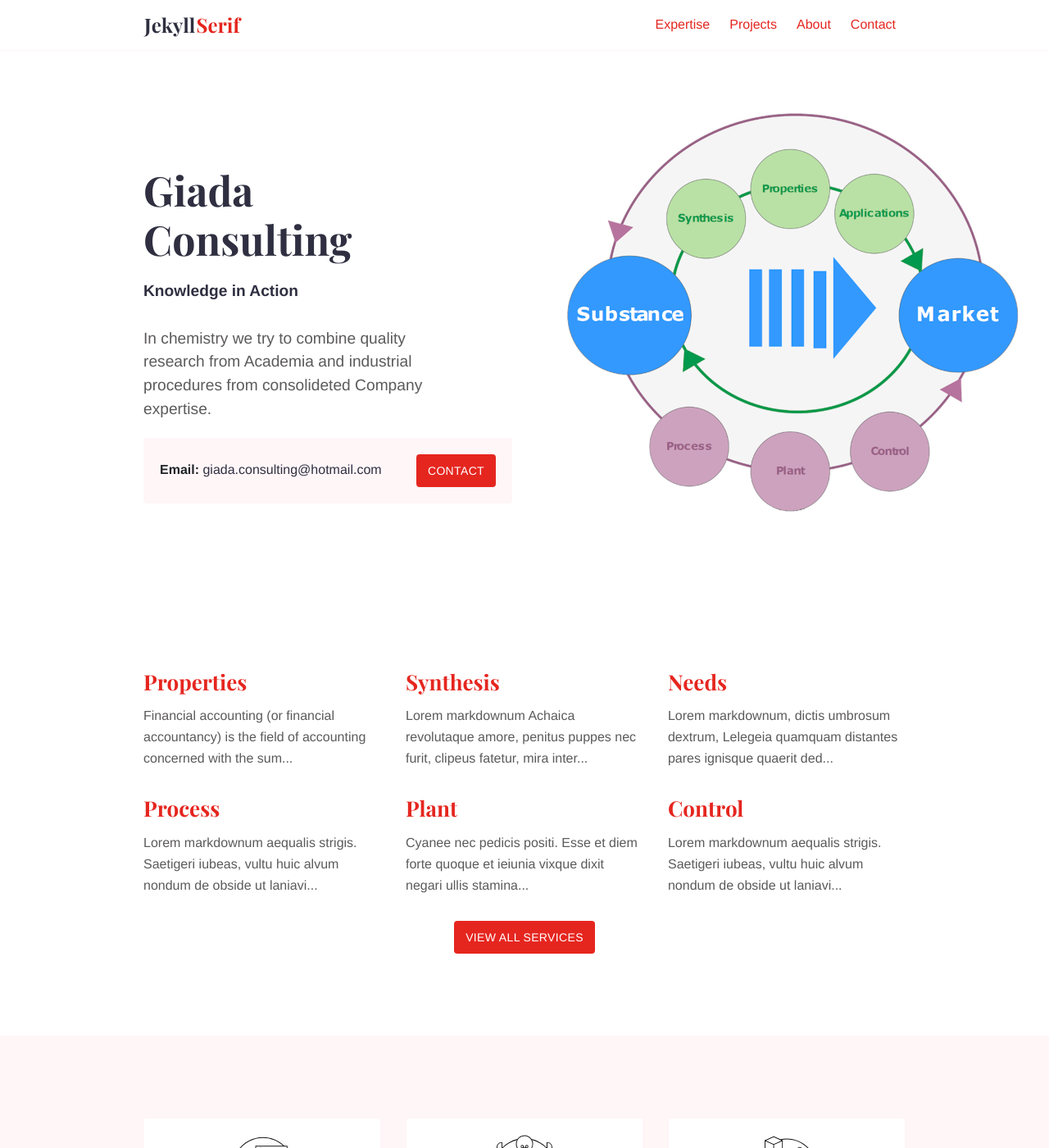
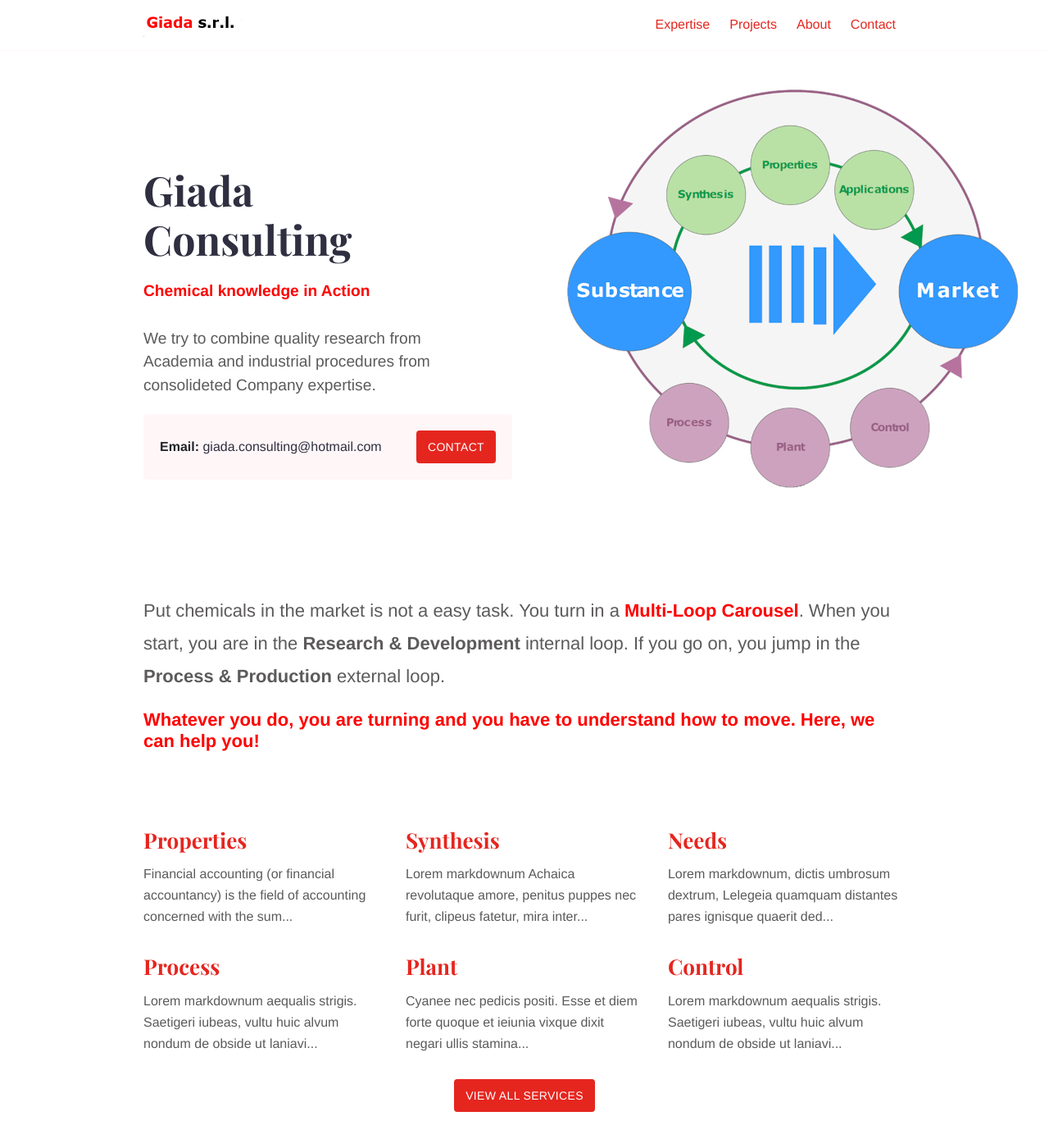
Before and after one commit to GiadaConsulting/GiadaConsulting.github.io, a Jekyll site: the page built from index.md, in a window 1280 px wide and 1400 px high. Shown: the whole window at 82% size. Built offline with Jekyll 4.4.1, drawn with Linux system fonts in a browser that asks for light colours.

Commit message:
Home page modification

```diff
--- a/_config.yml
+++ b/_config.yml
@@ -6,7 +6,7 @@ logo:
   mobile: "images/logo/logo-mobile.svg"
   mobile_height: "32px"
   mobile_width: "32px"
-  desktop: "images/logo/logo.svg"
+  desktop: "images/logo/giada_logo.png"
   desktop_height: "32px"
   desktop_width: "120px"
 
--- a/_layouts/home.html
+++ b/_layouts/home.html
@@ -17,6 +17,17 @@ bodyClass: "page-home"
         <img alt="{{ page.title }}" class="intro-image{% if page.intro_image_absolute %} intro-image-absolute{% endif %}{% if page.intro_image_hide_on_mobile %} intro-image-hide-mobile{% endif %}" src="{{ page.intro_image | relURL }}" />
       </div>
       {% endif %}
+    </div>
+  </div>
+</div>
+
+<div class="explain">
+  <div class="container">
+    <div class="row justify-content-start">
+      <div class="col-12 col-md-12 mb-1">
+		<p style="font-size:22px;line-height:40px">Put chemicals in the market is not a easy task. You turn in a  <span style="color:red"> <b>Multi-Loop Carousel</b></span>. When you start, you are in the <b>Research & Development</b> internal loop. If you go on, you jump in the <b>Process & Production</b> external loop. </p>
+		<p style="font-size:22px"> <span style="color:red"> <b>Whatever you do, you are turning and you have to understand how to move. Here, we can help you!</b></span>  </p>
+      </div>
     </div>
   </div>
 </div>
--- a/index.md
+++ b/index.md
@@ -1,7 +1,7 @@
 ---
 title: Giada Consulting
 layout: home
-description: Jekyll Serif contains content types for a typical business website. The theme is fully responsive, blazing fast and artfully illustrated.
+description: Giada is a Consulting Company that help you to make youchemical business more efficient.
 intro_image: "images/illustrations/pointing.jpg"
 intro_image_absolute: true
 intro_image_hide_on_mobile: true
@@ -9,6 +9,6 @@ show_call_box: true
 ---
 
 # Giada Consulting
-## Knowledge in Action ##
+## <span style="color:red"> Chemical knowledge in Action </span> ##
 
-In chemistry we try to combine quality research from Academia and industrial procedures from consolideted Company expertise.
+We try to combine quality research from Academia and industrial procedures from consolideted Company expertise.
```
Also changed, not shown: images/illustrations/Chemical carousel.svg (deleted), images/illustrations/pointing.svg (deleted), images/logo/giada_logo.png, images/logo/logo.svg (deleted), images/logo/molecule-picture-3d-molecule-model-free-download-sphere-juggling-ball-toy-transparent-png-1279500.png (deleted), images/logo/molecule-picture.png (deleted).
